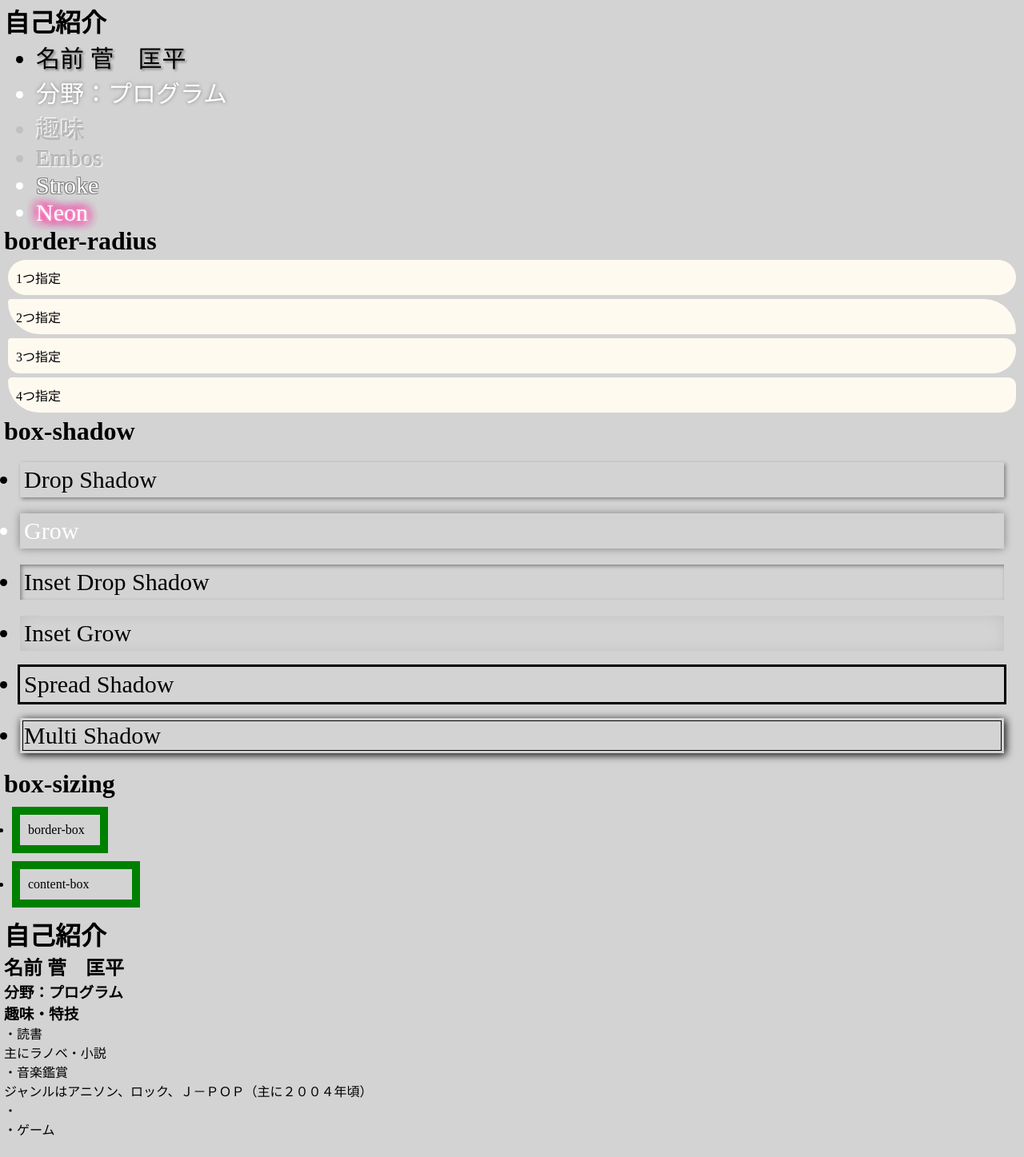
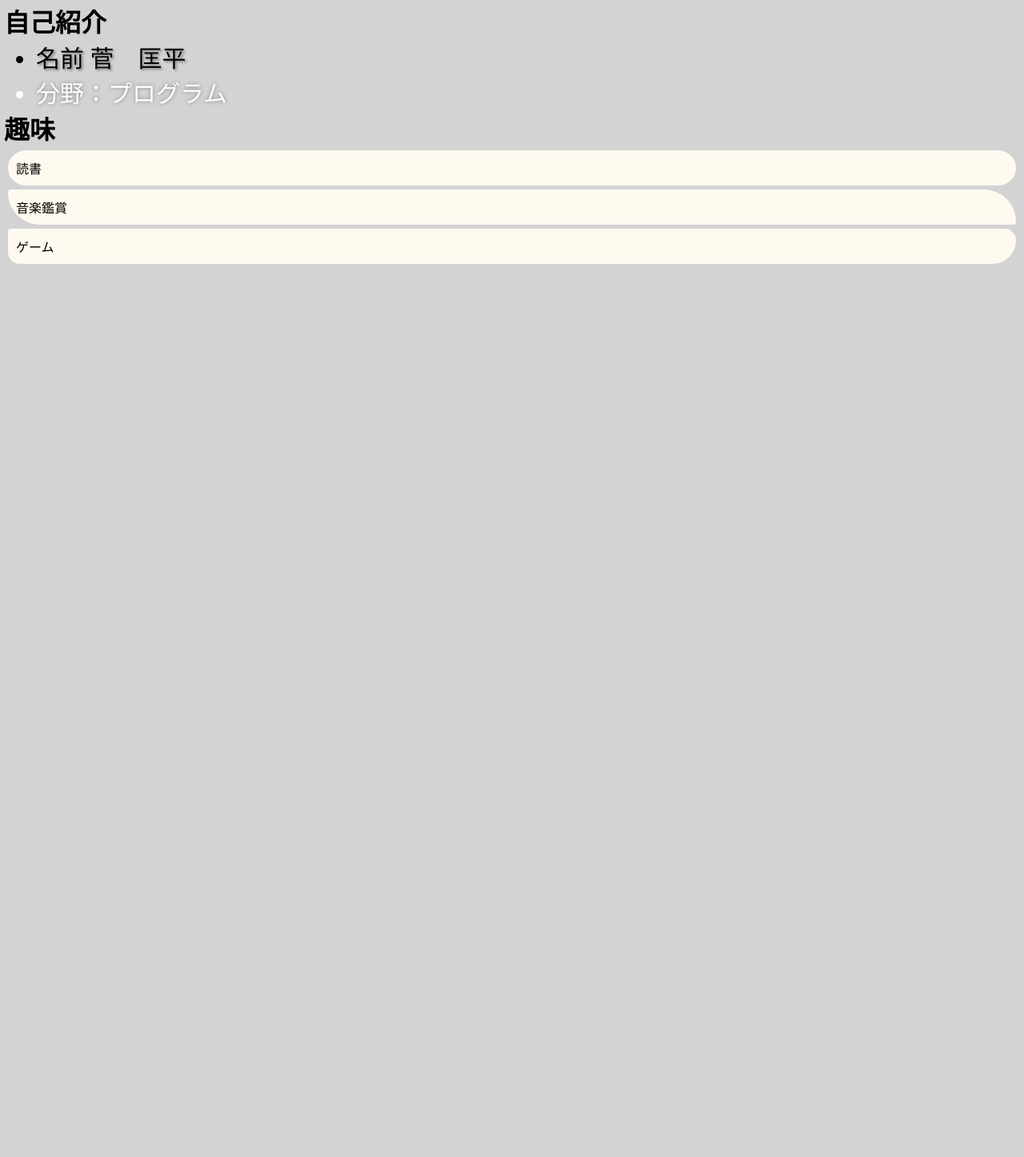
Before and after one commit to kyu-kanami/2016web1, a plain HTML site: page index.html in a window 1280 px wide. Shown: the part 2-1449 px from the top of the page at 80% size. After the commit the page ends 800 px from the top, so only its background shows below. Drawn offline with Linux system fonts and the light colour scheme.

Commit message:
Update index.html

```diff
--- a/index.html
+++ b/index.html
@@ -10,48 +10,13 @@
     <ul id="text-shadow">
       <li class="drop_shadow">名前 菅　匡平</li>
       <li class="grow">分野：プログラム</li>
-      <li class="bebel">趣味</li>
-      <li class="embos">Embos</li>
-      <li class="stroke">Stroke</li>
-      <li class="neon">Neon</li>
     </ul>
 
-  <h1>border-radius</h1>
+  <h1>趣味</h1>
     <ul id="border-radius">
-      <li class="border-radius-one">1つ指定</li>
-      <li class="border-radius-two">2つ指定</li>
-      <li class="border-radius-three">3つ指定</li>
-      <li class="border-radius-four">4つ指定</li>
+      <li class="border-radius-one">読書</li>
+      <li class="border-radius-two">音楽鑑賞</li>
+      <li class="border-radius-three">ゲーム</li>
     </ul>
-
-  <h1>box-shadow</h1>
-    <ul id="box-shadow">
-      <li class="box-drop_shadow">Drop Shadow</li>
-      <li class="box-grow">Grow</li>
-      <li class="box-inset_drop_shadow">Inset Drop Shadow</li>
-      <li class="box-inset_grow">Inset Grow</li>
-      <li class="box-spread_shadow">Spread Shadow</li>
-      <li class="box-multi_shadow">Multi Shadow</li>
-    </ul>
-
-  <h1>box-sizing</h1>
-    <ul>
-      <li class="box-sizing border-box">border-box</li>
-      <li class="box-sizing content-box">content-box</li>
-    </ul>
-
-
-
-
-  <h1>自己紹介</h1>
-  <h2>名前 菅　匡平</h2>
-  <h3>分野：プログラム<br></h3>
-  <h3>趣味・特技</h3>
-  <dl>
-    <dt>・読書</dt><dd>主にラノベ・小説</dd>
-    <dt>・音楽鑑賞</dt><dd>ジャンルはアニソン、ロック、Ｊ－ＰＯＰ（主に２００４年頃）</dd>
-    <dt>・</dt><dd></dd>
-    <dt>・ゲーム</dt><dd><br></dd>
-  </dl>
 </body>
 </html>
```
